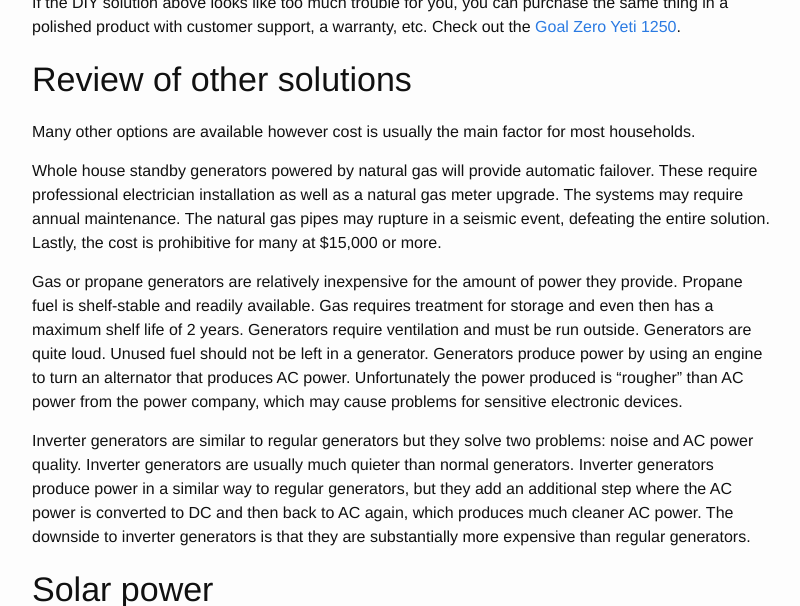
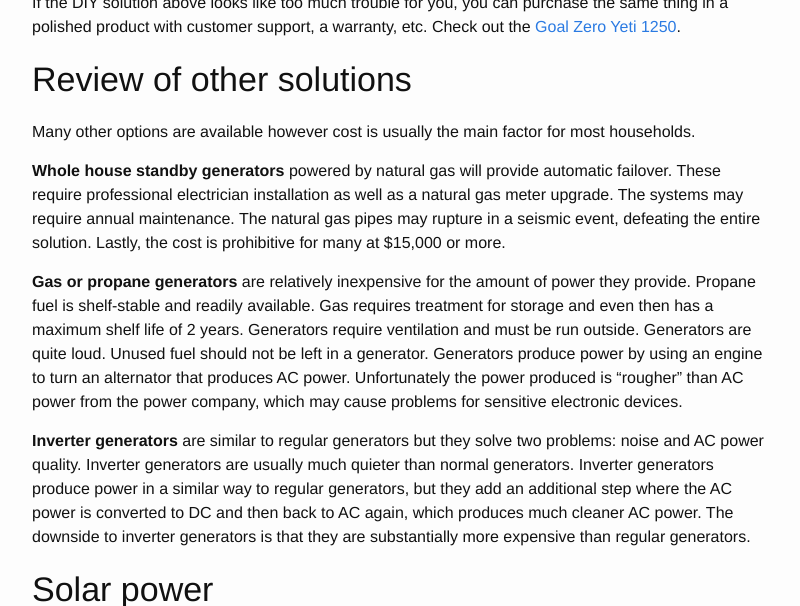
Before and after one commit to presto8/prestoschoice, a Jekyll site: the page built from _posts/2019-02-13-inverter.md, in a window 1280 px wide and 900 px high, scrolled down 4719 px, cut to the strip 98-704 px from the top of the window. Shown: the whole strip, without its empty margins (238-1038 px from the left). Built offline with Jekyll 4.4.1, drawn with Linux system fonts in a browser that asks for light colours.

Commit message:
add bold

```diff
--- a/_posts/2019-02-13-inverter.md
+++ b/_posts/2019-02-13-inverter.md
@@ -140,13 +140,13 @@ Review of other solutions
 Many other options are available however cost is usually the main factor for
 most households.
 
-Whole house standby generators powered by natural gas will provide automatic
+**Whole house standby generators** powered by natural gas will provide automatic
 failover. These require professional electrician installation as well as a
 natural gas meter upgrade. The systems may require annual maintenance. The
 natural gas pipes may rupture in a seismic event, defeating the entire
 solution. Lastly, the cost is prohibitive for many at $15,000 or more.
 
-Gas or propane generators are relatively inexpensive for the amount of power
+**Gas or propane generators** are relatively inexpensive for the amount of power
 they provide. Propane fuel is shelf-stable and readily available. Gas requires
 treatment for storage and even then has a maximum shelf life of 2 years.
 Generators require ventilation and must be run outside. Generators are quite
@@ -155,7 +155,7 @@ by using an engine to turn an alternator that produces AC power. Unfortunately
 the power produced is “rougher” than AC power from the power company, which may
 cause problems for sensitive electronic devices.
 
-Inverter generators are similar to regular generators but they solve two
+**Inverter generators** are similar to regular generators but they solve two
 problems: noise and AC power quality. Inverter generators are usually much
 quieter than normal generators. Inverter generators produce power in a similar
 way to regular generators, but they add an additional step where the AC power
```
